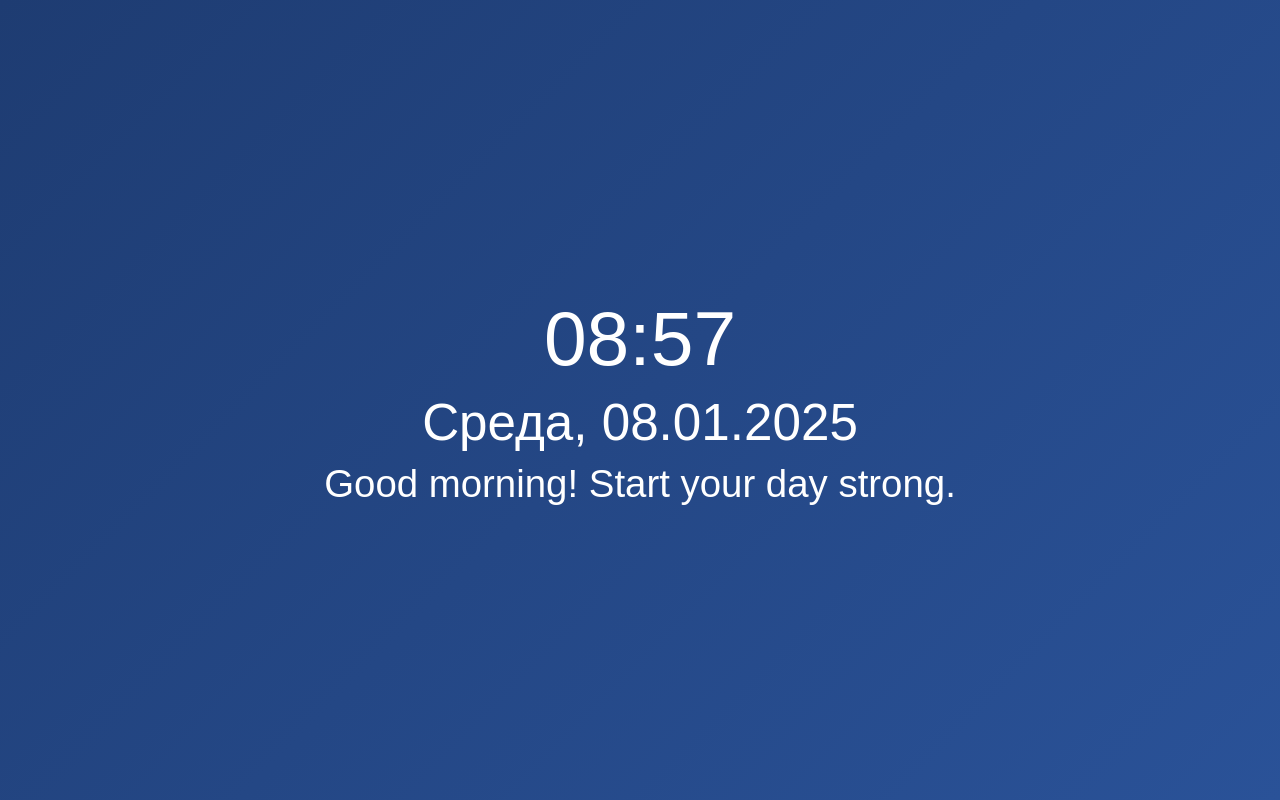
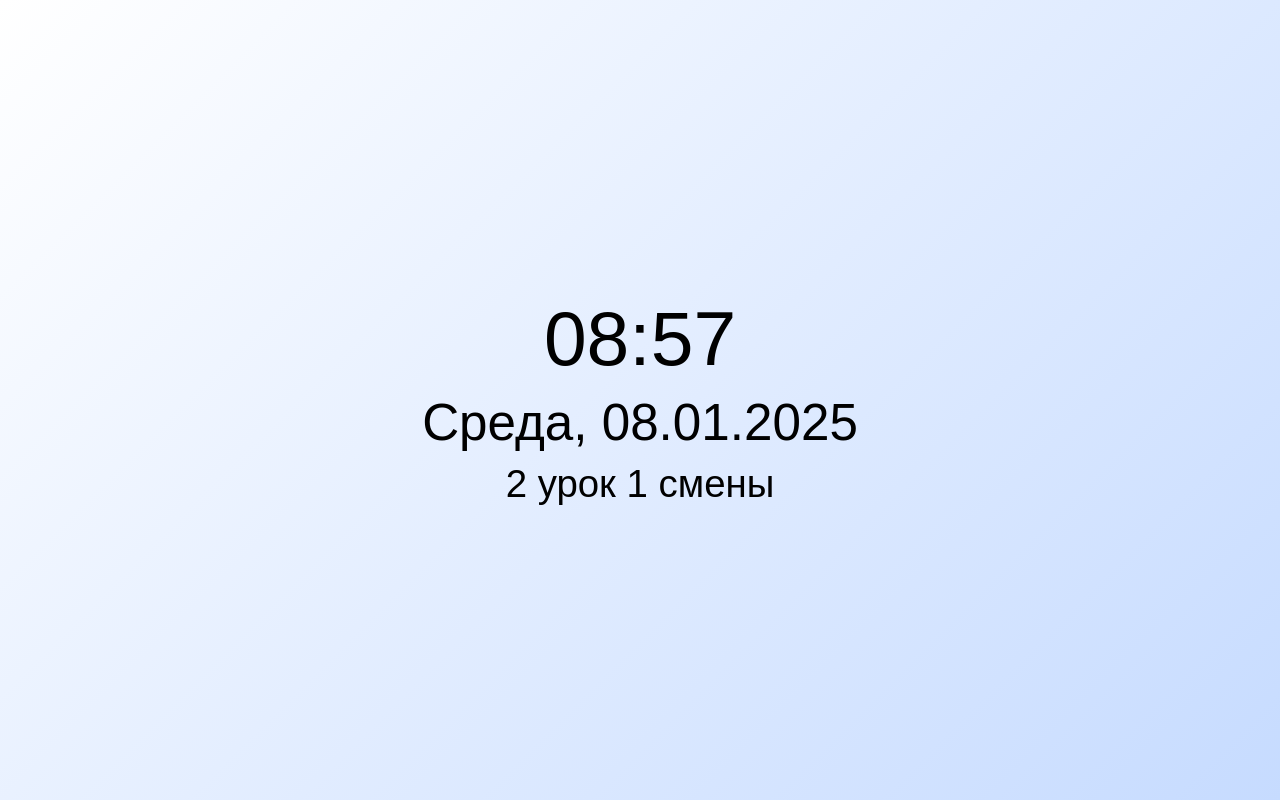
Before and after one commit to alexdesyatnik/SchoolPeriods, a plain HTML site: page index.html in a window 1280 px wide. Drawn offline with Linux system fonts and the light colour scheme.

Commit message:
Изменил цвет и добавил расписание занятий в 18 школе

```diff
--- a/index.html
+++ b/index.html
@@ -1,10 +1,10 @@
 <!DOCTYPE html>
-<html lang="en">
+<html lang="ru">
 
 <head>
     <meta charset="UTF-8">
     <meta name="viewport" content="width=device-width, initial-scale=1.0">
-    <title>24h Digital Clock</title>
+    <title>Уроки и перемены</title>
     <style>
         body {
             margin: 0;
@@ -14,8 +14,8 @@
             flex-direction: column;
             height: 100vh;
             font-family: Arial, sans-serif;
-            background: linear-gradient(135deg, #1e3c72, #2a5298);
-            color: white;
+            background: linear-gradient(135deg, #ffffff, #c6dbff);
+            color: black;
             text-align: center;
             box-sizing: border-box;
         }
@@ -54,14 +54,35 @@
 <body>
     <div id="time">--:--</div>
     <div id="date">--, --.--.----</div>
-    <div id="message">Loading...</div>
+    <div id="message">Загрузка...</div>
 
     <script>
         const messages = [
-            { start: "00:00", end: "05:59", text: "Good night! It's time to rest." },
-            { start: "06:00", end: "11:59", text: "Good morning! Start your day strong." },
-            { start: "12:00", end: "17:59", text: "Good afternoon! Keep up the great work." },
-            { start: "18:00", end: "23:59", text: "Good evening! Relax and unwind." }
+            { start: "08:00", end: "08:40", text: "1 урок 1 смены" },
+            { start: "08:40", end: "08:50", text: "перемена" },
+            { start: "08:50", end: "09:30", text: "2 урок 1 смены" },
+            { start: "09:30", end: "09:40", text: "перемена, завтрак 5 кл." },
+            { start: "09:40", end: "10:20", text: "3 урок 1 смены" },
+            { start: "10:20", end: "10:35", text: "перемена, завтрак 9-11 кл." },
+            { start: "10:35", end: "11:15", text: "4 урок 1 смены" },
+            { start: "11:15", end: "11:25", text: "перемена" },
+            { start: "11:25", end: "12:05", text: "5 урок 1 смены" },
+            { start: "12:05", end: "12:20", text: "перемена, обед 5 и 9 кл." },
+            { start: "12:20", end: "13:00", text: "6 урок 1 смены" },
+            { start: "13:00", end: "13:15", text: "перемена, обед 6 и 10-11 кл." },
+            { start: "13:15", end: "13:55", text: "7 урок 1 смены, 1 урок 2 смены" },
+            { start: "13:55", end: "14:10", text: "перемена, обед 7-8 кл." },
+            { start: "14:10", end: "14:50", text: "2 урок 2 смены" },
+            { start: "14:50", end: "15:00", text: "перемена" },
+            { start: "15:00", end: "15:40", text: "3 урок 2 смены" },
+            { start: "15:40", end: "15:50", text: "перемена, ужин 6 кл." },
+            { start: "15:50", end: "16:30", text: "4 урок 2 смены" },
+            { start: "16:30", end: "16:40", text: "перемена, ужин 7-8 кл." },
+            { start: "16:40", end: "17:20", text: "5 урок 2 смены" },
+            { start: "17:20", end: "17:30", text: "перемена" },
+            { start: "17:30", end: "18:10", text: "6 урок 2 смены" },
+            { start: "18:10", end: "18:20", text: "перемена" },
+            { start: "18:20", end: "19:00", text: "7 урок 2 смены" },
         ];
 
         const daysOfWeek = ["Воскресенье", "Понедельник", "Вторник", "Среда", "Четверг", "Пятница", "Суббота"];
@@ -83,7 +104,7 @@
 
             // Update message
             const currentTime = `${hours}:${minutes}`;
-            const currentMessage = messages.find(({ start, end }) => currentTime >= start && currentTime <= end)?.text || "Enjoy your day!";
+            const currentMessage = messages.find(({ start, end }) => currentTime >= start && currentTime < end)?.text || "";
             document.getElementById("message").textContent = currentMessage;
         }
 
```
